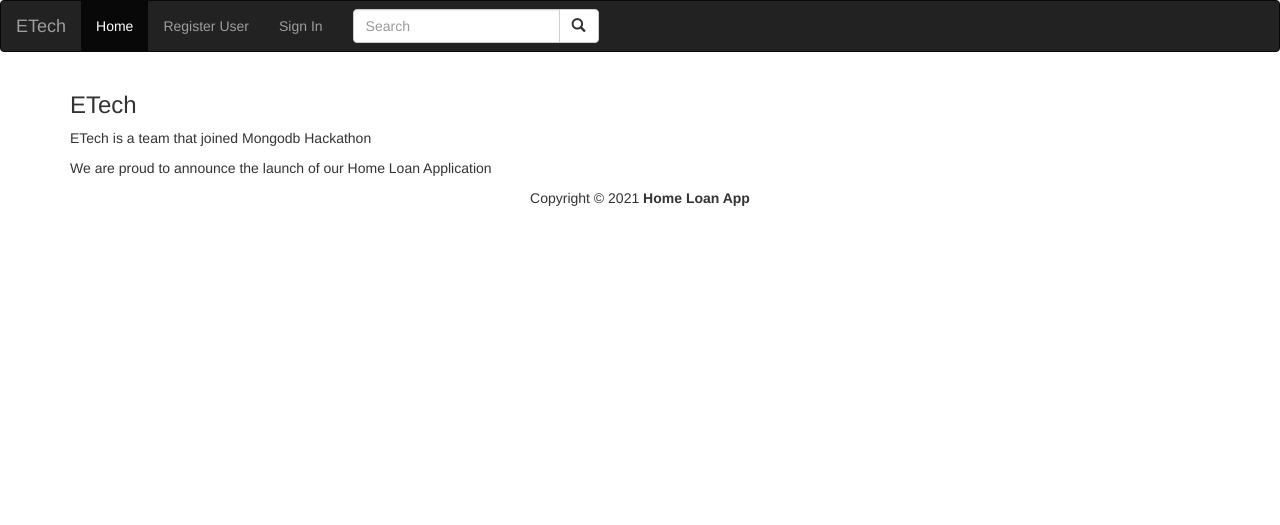
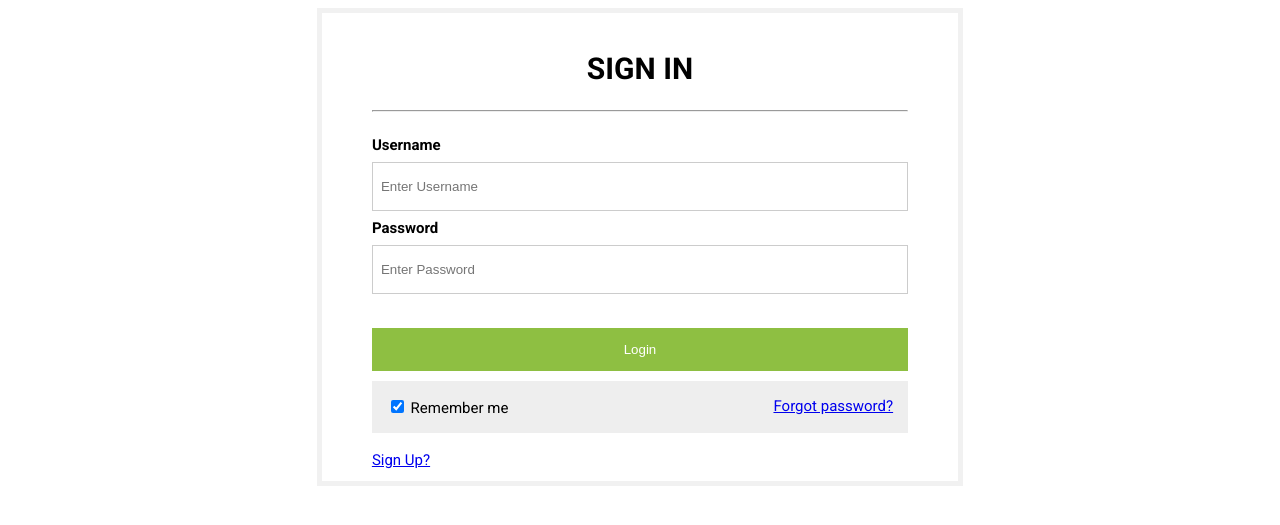
Before and after one commit to sandraroy3/Mongodb-hackathon, a Flask app: page / in a window 1280 px wide. Shown: the top 525 px of the page. Run offline with Flask 2, Linux system fonts and the light colour scheme; some libraries are stand-ins or nearby versions.

Commit message:
Added web-server.py for login and register redirection, session

```diff
--- a/app.py
+++ /dev/null
@@ -1,51 +0,0 @@
-import os
-from flask import Flask, render_template, request, url_for, redirect
-from flask_pymongo import PyMongo
-from bson.objectid import ObjectId
-
-app = Flask(__name__)
-
-app.config['MONGO_URI'] = os.getenv('MONGO_URI2')
-# set env var MONGO_URI2 to 'mongodb+srv://admin:admin@hackathon.qd2rc.mongodb.net/bank?retryWrites=true&w=majority&authSource=admin'
-
-mongo = PyMongo(app)
-
-users = mongo.db.users
-
-@app.route('/')
-def index():
-    return render_template('base.html')
-
-@app.route('/register')
-def register_user():
-    # saved_users = users.find()
-    return render_template('register.html')
-    # new_user = request.form.get('new-user')
-    # users.insert_one({'text' : new_user, 'complete' : False})
-    # return redirect(url_for('index'))
-
-@app.route('/login')
-def login_user():
-    # saved_users = users.find()
-    return render_template('login.html')
-
-
-# @app.route('/users')
-# def complete(oid):
-#     user_item = users.find_one({'_id': ObjectId(oid)})
-#     user_item['complete'] = True
-#     users.save(user_item)
-#     return redirect(url_for('index'))
-
-# @app.route('/delete_completed')
-# def delete_completed():
-#     todos.delete_many({'complete' : True})
-#     return redirect(url_for('index'))
-
-# @app.route('/delete_all')
-# def delete_all():
-#     todos.delete_many({})
-#     return redirect(url_for('index'))
-
-# if __name__ == "__main__":
-#     app.run()
--- a/templates/base.html
+++ b/templates/base.html
@@ -18,7 +18,7 @@
     <ul class="nav navbar-nav">
       <li class="active"><a href="#">Home</a></li>
       <li><a href="register">Register User</a></li>
-      <li><a href="login">Sign In</a></li>
+      <li><a href="login">Login User</a></li>
     </ul>
     <form class="navbar-form navbar-left" action="/action_page.php">
       <div class="input-group">
@@ -35,15 +35,15 @@
 
 <div class="container">
   <h3>ETech</h3>
-  <p>ETech is a team that joined Mongodb Hackathon</p>
-  <p>We are proud to announce the launch of our Home Loan Application</p>
+  <h4>ETech is a team that joined Mongodb Hackathon</h4>
+  <h4>We are proud to announce the launch of our Home Loan Application</h4>
 
 </div>
 
 <footer>
     <div class="row pad">
         <div class="col-lg-12 text-center">
-            Copyright &copy; 2021 <strong>Home Loan App</strong>
+            Copyright &copy; 2021 <strong>Home Loan Application</strong>
         </div>
     </div>
 </footer>
--- /dev/null
+++ b/templates/index.html
@@ -0,0 +1,84 @@
+<!DOCTYPE html>
+<html>
+  <head>
+    <title>Simple login form</title>
+    <link href="https://fonts.googleapis.com/css?family=Roboto:300,400,500,700" rel="stylesheet">
+    <style>
+      html, body {
+      display: flex;
+      justify-content: center;
+      font-family: Roboto, Arial, sans-serif;
+      font-size: 15px;
+      }
+      form {
+      border: 5px solid #f1f1f1;
+      }
+      input[type=text], input[type=password] {
+      width: 100%;
+      padding: 16px 8px;
+      margin: 8px 0;
+      display: inline-block;
+      border: 1px solid #ccc;
+      box-sizing: border-box;
+      }
+      button {
+      background-color: #8ebf42;
+      color: white;
+      padding: 14px 0;
+      margin: 10px 0;
+      border: none;
+      cursor: grabbing;
+      width: 100%;
+      }
+      h1 {
+      text-align:center;
+      fone-size:18;
+      }
+      button:hover {
+      opacity: 0.8;
+      }
+      .formcontainer {
+      text-align: left;
+      margin: 24px 50px 12px;
+      }
+      .container {
+      padding: 16px 0;
+      text-align:left;
+      }
+      span.psw {
+      float: right;
+      padding-top: 0;
+      padding-right: 15px;
+      }
+      /* Change styles for span on extra small screens */
+      @media screen and (max-width: 300px) {
+      span.psw {
+      display: block;
+      float: none;
+      }
+    </style>
+  </head>
+  <body>
+    <form method="POST" action="{{ url_for('login')}}" >
+      <br>
+      <h1>SIGN IN</h1>
+      <div class="formcontainer">
+      <hr/>
+      <div class="container">
+        <label for="uname"><strong>Username</strong></label>
+        <input type="text" placeholder="Enter Username" name="username" required>
+        <label for="password"><strong>Password</strong></label>
+        <input type="text" placeholder="Enter Password" name="pass" required>
+      </div>
+      <button type="submit">Login</button>
+      <div class="container" style="background-color: #eee">
+        <label style="padding-left: 15px">
+        <input type="checkbox"  checked="checked" name="remember"> Remember me
+        </label>
+        <span class="psw"><a href="#"> Forgot password?</a></span>
+      </div>
+      <br>
+      <a href="register">Sign Up?</a>
+    </form>
+  </body>
+</html>
--- /dev/null
+++ b/web_server.py
@@ -0,0 +1,51 @@
+import os
+from flask import Flask, render_template, request, url_for, redirect
+from flask.globals import session
+from flask_pymongo import PyMongo
+from bson.objectid import ObjectId
+import bcrypt
+
+app = Flask(__name__)
+
+app.config['MONGO_URI'] = os.getenv('MONGO_URI2')
+
+mongo = PyMongo(app)
+
+users = mongo.db.users
+loans = mongo.db.loans
+
+@app.route("/")
+def index():
+    if 'username' in session:
+        return 'You are logged in as following user: ' + session['username']
+    return render_template("index.html")
+
+@app.route("/login", methods=['POST'])
+def login():
+    login_user = users.find_one({"username" : request.form['username']})
+    print(login_user)
+    if login_user:
+        # if bcrypt.hashpw(request.form['pass'].encode('utf-8'), login_user['password'].encode('utf-8')) == login_user['password'].encode('utf-8'):
+        if request.form['pass']==login_user['password']:
+            session['username'] = request.form['username']
+            return redirect(url_for('index'))
+    return 'Invalid username or password combination'
+
+@app.route("/register", methods=['POST', 'GET'])
+def register():
+    if request.method =='POST':
+        existing_user =  users.find_one({'username': request.form['username']})
+
+        if existing_user is None:
+            # hashpass = bcrypt.hashpw(request.form['pass'].encode('utf-8'), bcrypt.gensalt())
+            users.insert({'username': request.form['username'], 'password': request.form['pass']})
+            session['username']= request.form['username']
+            return redirect(url_for('index'))
+
+        return 'Username already exists'
+    return render_template('register.html')
+
+
+if (__name__ == '__main__'):
+    app.secret_key='secretivekey'
+    app.run(debug=True)
```
Also changed, not shown: templates/register copy.html (renamed from templates/login.html, +35 -14 lines), templates/register.html (deleted, +0 -103 lines).
